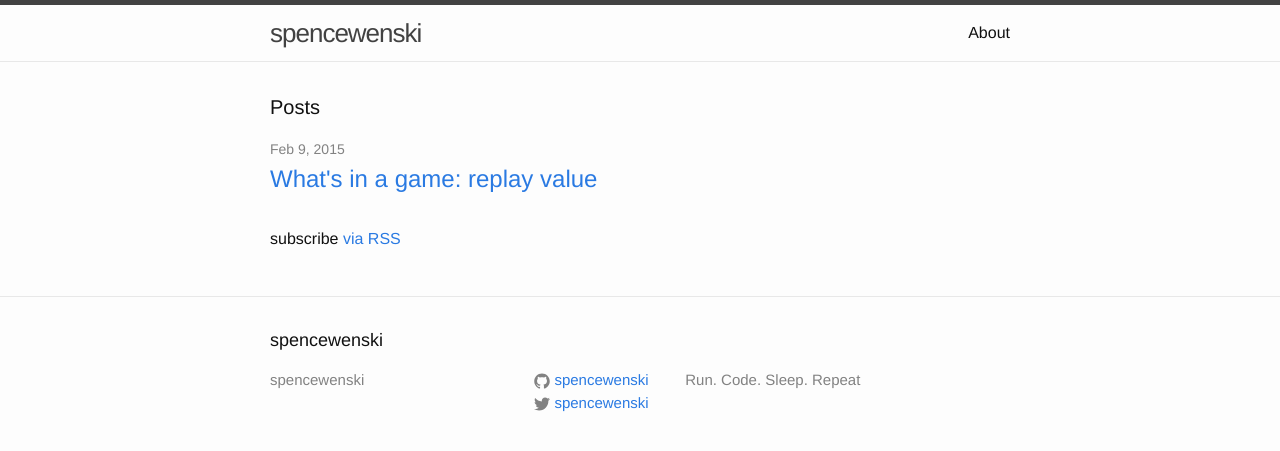
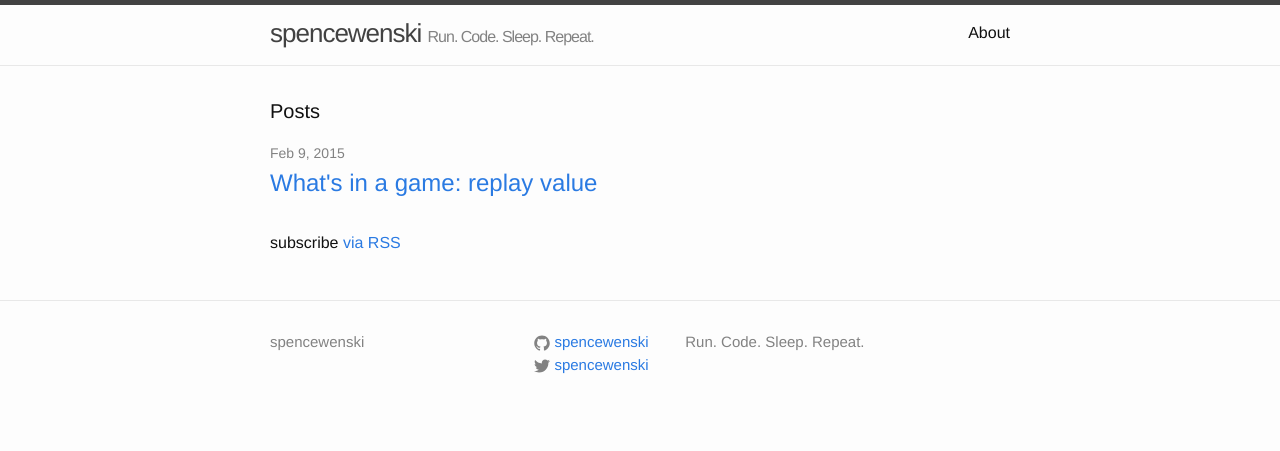
Before and after one commit to spencewenski/spencewenski.github.io, a Jekyll site: the page built from index.html, in a window 1280 px wide. Shown: the top 451 px of the page. Built offline with Jekyll 4.4.1, drawn with Linux system fonts in a browser that asks for light colours.

Commit message:
add custom css

```diff
--- a/_config.yml
+++ b/_config.yml
@@ -1,7 +1,7 @@
 # Site settings
 title: spencewenski
 description: > # this means to ignore newlines until "baseurl:"
-  Run. Code. Sleep. Repeat
+  Run. Code. Sleep. Repeat.
 # baseurl: "" # the subpath of your site, e.g. /blog/
 # url: "http://yourdomain.com" # the base hostname & protocol for your site
 twitter_username: spencewenski
--- a/_includes/footer.html
+++ b/_includes/footer.html
@@ -2,7 +2,7 @@
 
   <div class="wrapper">
 
-    <h2 class="footer-heading">{{ site.title }}</h2>
+    <!-- <h2 class="footer-heading">{{ site.title }}</h2> -->
 
     <div class="footer-col-wrapper">
       <div class="footer-col  footer-col-1">
--- a/_includes/header.html
+++ b/_includes/header.html
@@ -2,7 +2,10 @@
 
   <div class="wrapper">
 
-    <a class="site-title" href="{{ site.baseurl }}/">{{ site.title }}</a>
+    <div class="site-title">
+      <a href="{{ site.baseurl }}/">{{ site.title }}</a>
+      <span class="tagline">{{ site.description }}</span>
+    </div>
 
     <nav class="site-nav">
       <a href="#" class="menu-icon">
--- /dev/null
+++ b/_sass/_custom.scss
@@ -0,0 +1,3 @@
+html {
+  // background-color: green;
+}
--- a/_sass/_layout.scss
+++ b/_sass/_layout.scss
@@ -17,9 +17,14 @@
     margin-bottom: 0;
     float: left;
 
-    &,
+    & > a,
     &:visited {
         color: $grey-color-dark;
+    }
+
+    & > .tagline {
+        color: $grey-color;
+        font-size: 16px;
     }
 }
 
--- a/css/main.scss
+++ b/css/main.scss
@@ -48,5 +48,6 @@ $on-laptop:        800px;
 @import
         "base",
         "layout",
-        "syntax-highlighting"
+        "syntax-highlighting",
+        "custom"
 ;
```
